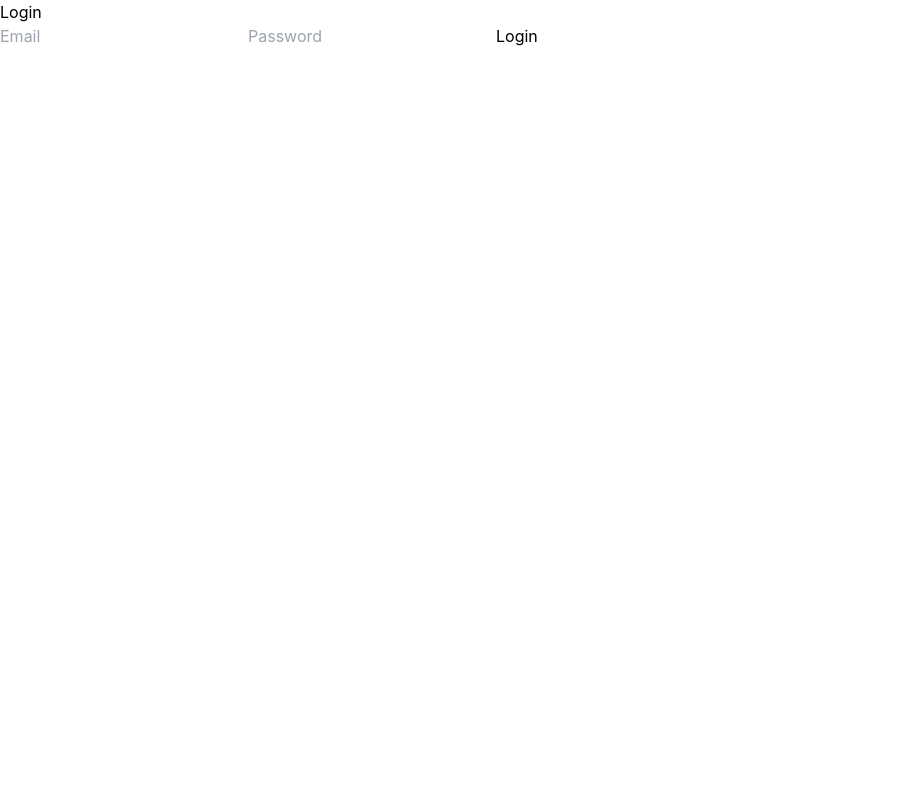
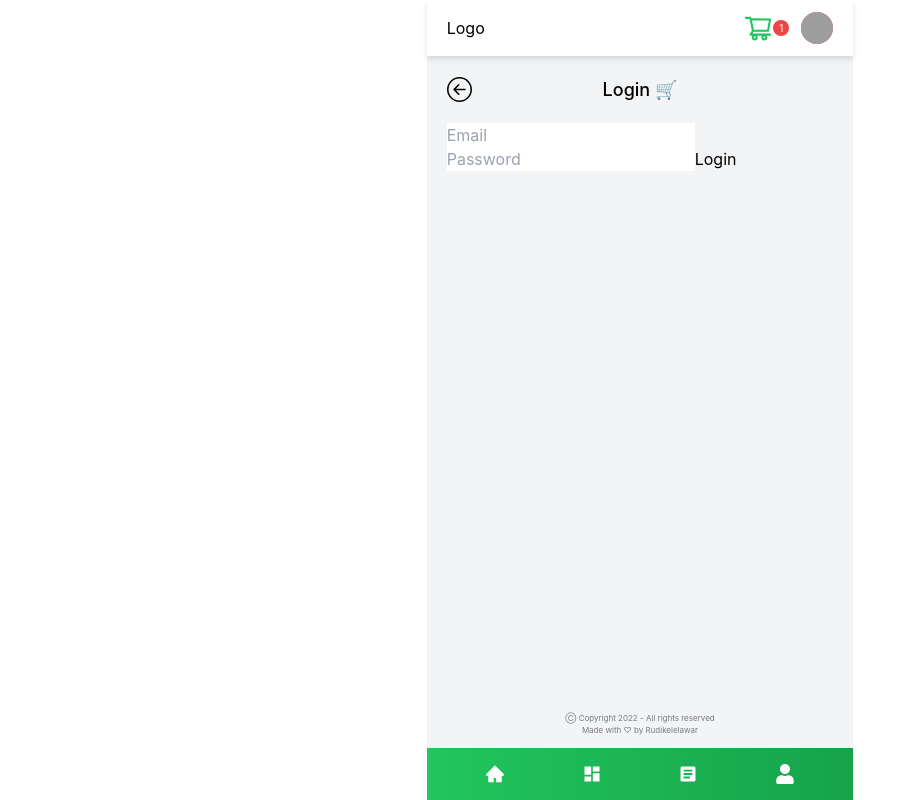
Before and after one commit to bimogempar/frontend-ecommerce-bugita, a React (Create React App) app: page /login in a window 1280 px wide. Shown: the whole page, without its empty margins (0-916 px from the left). Built offline with nearby package versions, Linux system fonts and the light colour scheme; grey boxes are pictures that could not be loaded.

Commit message:
fix bug authroute

```diff
--- a/src/App.js
+++ b/src/App.js
@@ -8,8 +8,8 @@ import Home from './pages/Home';
 import Cart from './pages/Cart';
 import DetailProduct from './pages/DetailProduct';
 import Login from './pages/auth/Login';
+import UserProfile from './pages/UserProfile';
 import { UserRoute, GuestRoute } from './components/routes/AuthRoute';
-import Protected from './components/routes/Protected';
 
 function App() {
   return (
@@ -22,13 +22,15 @@ function App() {
         </Route>
 
         {/* Guest Route */}
-        <Route path="/" element={<GuestRoute />} >
-          <Route path="/login" element={<Login />} />
+        <Route element={<GuestRoute />} >
+          <Route path="login" element={<Login />}>
+            <Route path="cart" element={<Cart />} />
+          </Route>
         </Route>
 
         {/* User Route */}
-        <Route path="/" element={<UserRoute />} >
-          <Route path="/protected" element={<Protected />} />
+        <Route element={<UserRoute />} >
+          <Route path="user-profile" element={<UserProfile />} />
         </Route>
       </Routes>
     </BrowserRouter>
--- a/src/components/navbar/BotttomNavbar.jsx
+++ b/src/components/navbar/BotttomNavbar.jsx
@@ -11,7 +11,7 @@ export default function BotttomNavbar() {
             <AiFillHome className='hover:scale-110 transition ease-in-out delay-150' />
             <MdDashboard className='hover:scale-110 transition ease-in-out delay-150' />
             <IoMdListBox className='hover:scale-110 transition ease-in-out delay-150' />
-            <NavLink to='/login'>
+            <NavLink to='/user-profile'>
                 <FaUser className='hover:scale-110 transition ease-in-out delay-150' />
             </NavLink>
         </div>
--- a/src/components/navbar/HeaderPage.jsx
+++ b/src/components/navbar/HeaderPage.jsx
@@ -2,11 +2,11 @@ import React from 'react'
 import { BsArrowLeftCircle } from 'react-icons/bs'
 import { useNavigate } from 'react-router-dom'
 
-export default function HeaderPage({ title }) {
+export default function HeaderPage({ title, back }) {
     const navigate = useNavigate()
     return (
         <div className="grid grid-cols-3">
-            <div className='col-span-1 self-center text-[18px]'><BsArrowLeftCircle size={25} onClick={() => navigate(-1)} className="cursor-pointer" /></div>
+            <div className='col-span-1 self-center text-[18px]'><BsArrowLeftCircle size={25} onClick={() => navigate(-back)} className="cursor-pointer" /></div>
             <div className='text-[18px] font-medium col-span-1 text-center'>{title}</div>
             <div className="col-span-1"></div>
         </div>
--- a/src/components/navbar/Navbar.jsx
+++ b/src/components/navbar/Navbar.jsx
@@ -21,7 +21,7 @@ export default function Navbar() {
                         }
                     </div>
                 </NavLink>
-                <img src="https://joeschmoe.io/api/v1/female/jeri" alt="" className='rounded-full w-8 h-8 bg-red-500' onClick={() => navigate('/protected')} />
+                <img src="https://joeschmoe.io/api/v1/female/jeri" alt="" className='rounded-full w-8 h-8 bg-red-500' onClick={() => navigate('/user-profile')} />
             </div>
         </div>
     )
--- a/src/components/routes/AuthRoute.js
+++ b/src/components/routes/AuthRoute.js
@@ -1,20 +1,20 @@
 import { useSelector } from "react-redux"
 import { Navigate, Outlet } from "react-router-dom";
 
-export const UserRoute = ({ component, path, ...rest }) => {
+export const UserRoute = () => {
     const { authUser } = useSelector(state => state.authUser)
     return authUser !== null ? (
-        <Outlet exact path={path} component={component} {...rest} />
+        <Outlet />
     ) : (
-        <Navigate to={"/"} />
+        <Navigate to={"login"} />
     )
 }
 
-export const GuestRoute = ({ component, path, ...rest }) => {
+export const GuestRoute = () => {
     const { authUser } = useSelector(state => state.authUser)
     return authUser === null ? (
-        <Outlet exact path={path} component={component} {...rest} />
+        <Outlet />
     ) : (
-        <Navigate to={"/"} />
+        <Navigate to={"login"} />
     )
 }
--- a/src/pages/Cart.jsx
+++ b/src/pages/Cart.jsx
@@ -11,7 +11,7 @@ export default function Cart() {
 
     return (
         <Layout>
-            <HeaderPage title="Cart 🛒" />
+            <HeaderPage title="Cart 🛒" back={1} />
             {
                 carts.carts.length === 0 ? (
                     <div className='text-center mt-20'>
--- a/src/pages/DetailProduct.jsx
+++ b/src/pages/DetailProduct.jsx
@@ -19,7 +19,7 @@ export default function DetailProduct() {
 
     return (
         <Layout>
-            <HeaderPage />
+            <HeaderPage back={1} />
             <div className="mt-3">
                 detail product id : {params.id}
             </div>
--- /dev/null
+++ b/src/pages/UserProfile.jsx
@@ -0,0 +1,10 @@
+import React from 'react'
+import Layout from '../components/layouts/Layout'
+
+export default function UserProfile() {
+    return (
+        <Layout>
+            User profile
+        </Layout>
+    )
+}
--- a/src/pages/auth/Login.jsx
+++ b/src/pages/auth/Login.jsx
@@ -3,6 +3,8 @@ import React from 'react'
 import { useDispatch } from 'react-redux'
 import { login } from '../../redux/slice/AuthSlice'
 import { useNavigate } from 'react-router-dom'
+import Layout from '../../components/layouts/Layout'
+import HeaderPage from '../../components/navbar/HeaderPage'
 
 export default function Login() {
     const dispatch = useDispatch()
@@ -23,8 +25,8 @@ export default function Login() {
     })
 
     return (
-        <div>
-            <h1>Login</h1>
+        <Layout>
+            <HeaderPage title="Login 🛒" back={3} />
             <form onSubmit={formikLogin.handleSubmit}>
                 <input
                     type="email"
@@ -42,6 +44,6 @@ export default function Login() {
                 />
                 <button type="submit">Login</button>
             </form>
-        </div>
+        </Layout>
     )
 }
```
